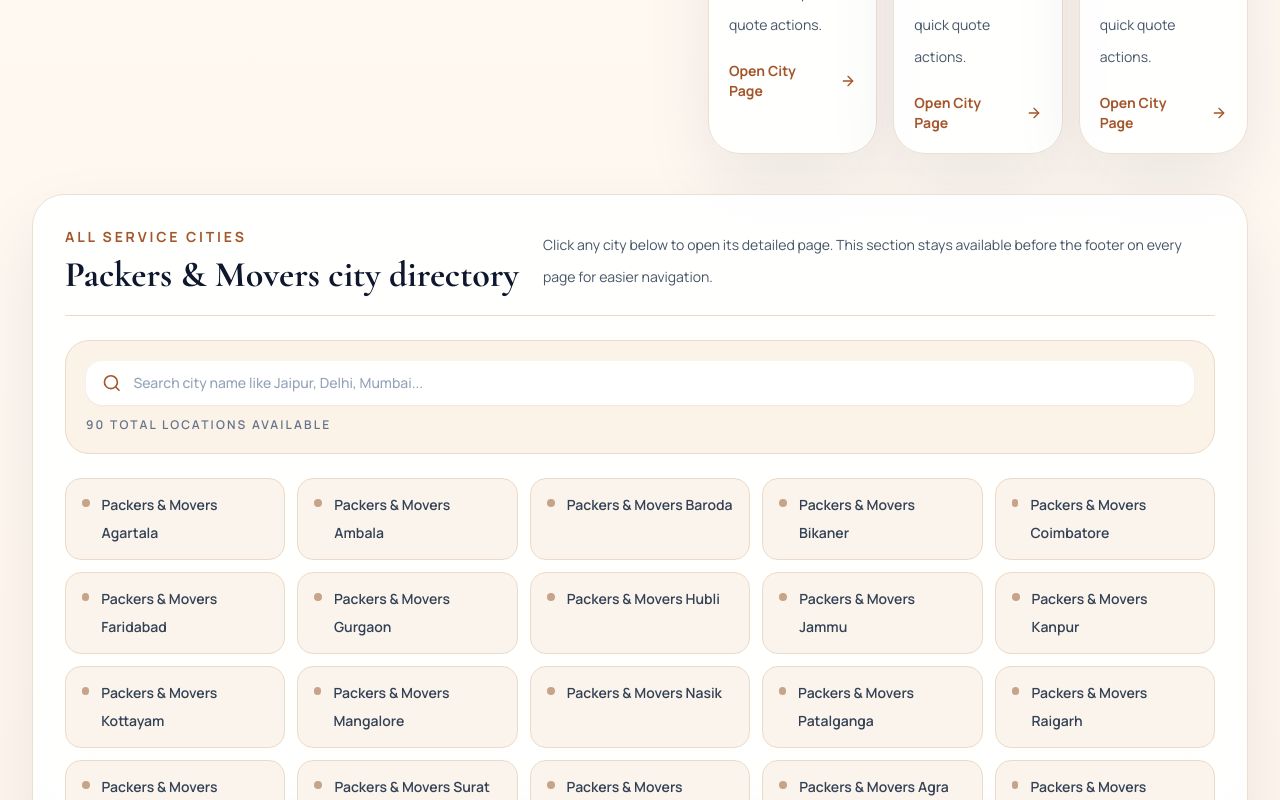
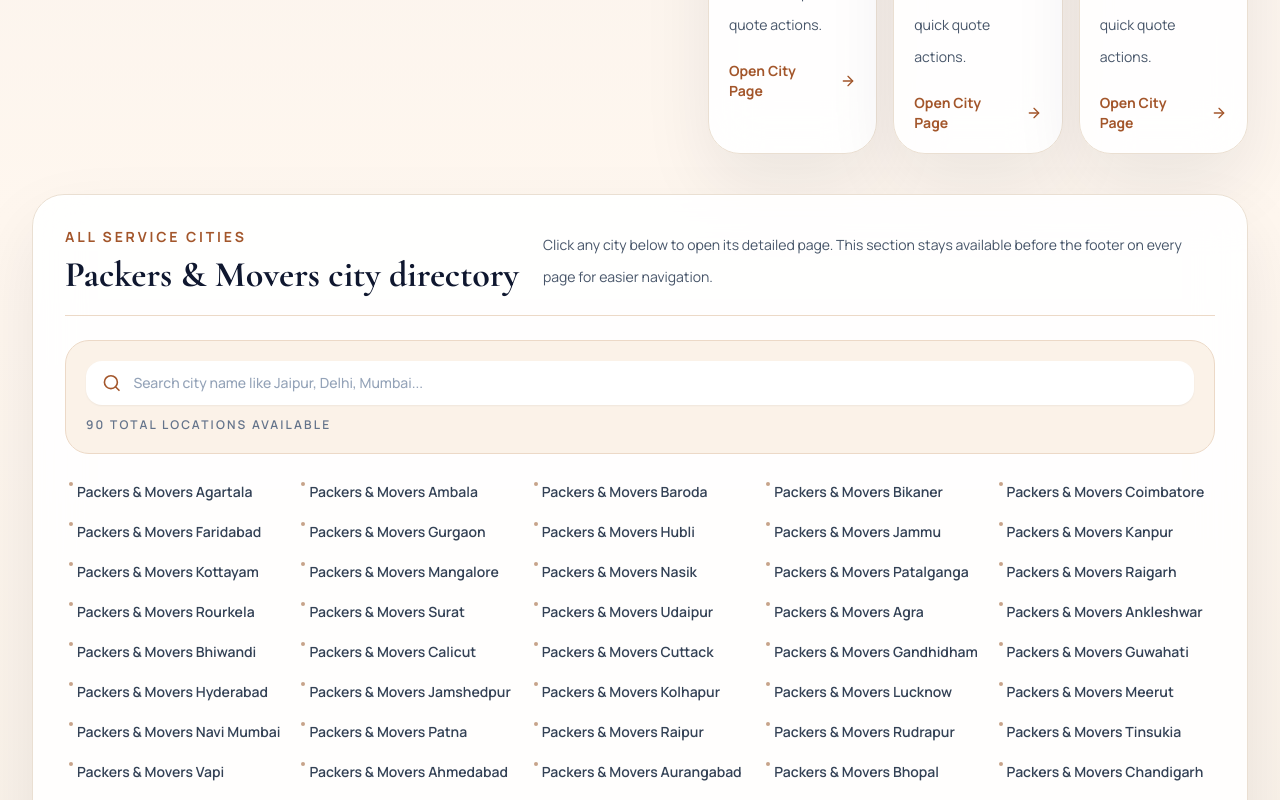
Before and after one commit to Pradeepp15012/shree-shyam-cargo, a React (Vite) app in the folder client/: page /get-quote in a window 1280 px wide. Shown: the part 2000-2800 px from the top of the page. Built offline with nearby package versions, Linux system fonts and the light colour scheme; no server answers.

Commit message:
Refine footer and quote page layout

```diff
--- a/client/src/components/Footer.jsx
+++ b/client/src/components/Footer.jsx
@@ -122,7 +122,7 @@ export default function Footer() {
       </div>
 
       <div className="flex ml-10 relative container-shell py-1">
-        <div className="grid gap-1 xl:grid-cols-6">
+        <div className="grid gap-1 xl:grid-cols-6 ">
           <FooterList title="About Us" links={aboutSectionLinks} />
           <FooterList title="Need Help ?" links={helpLinks} />
           <FooterList title="Services" links={serviceLinks} />
--- a/client/src/components/LocationDirectorySection.jsx
+++ b/client/src/components/LocationDirectorySection.jsx
@@ -76,7 +76,7 @@ export default function LocationDirectorySection() {
   const hiddenLocationCount = filteredFlatLocations.length - visibleLocations.length;
 
   return (
-    <AnimatedSection className="section-pad border-t border-[#ead9ca] bg-gradient-to-b from-[#fffaf5] via-[#fff7ef] to-[#f4ede3]">
+    <AnimatedSection className="section-pad border-t border-[#171616] bg-gradient-to-b from-[#f0ece8] via-[#fff7ef] to-[#f4ede3]">
       <div className="container-shell">
         <div className="flex flex-col gap-4 lg:flex-row lg:items-end lg:justify-between">
           <SectionHeading
@@ -162,9 +162,9 @@ export default function LocationDirectorySection() {
                   <Link
                     key={rawCity}
                     to={`/locations/${createLocationSlug(rawCity)}`}
-                    className="group flex items-start gap-3 rounded-2xl border border-[#ecd9c7] bg-[#fbf4ec] px-4 py-3 text-sm font-semibold leading-7 text-slate-700 transition hover:-translate-y-0.5 hover:border-[#d58d61] hover:bg-[#fff0e0] hover:text-[#9f4f2b]"
+                    className="group flex items-start gap-1 px-1 -py-1 text-sm font-semibold leading-7 text-slate-700 transition hover:-translate-y-0.5 hover:border-[#d58d61] hover:bg-[#fff0e0] hover:text-[#9f4f2b]"
                   >
-                    <span className="mt-2 h-2 w-2 rounded-full bg-[#c7a38a] transition group-hover:bg-[#b85c32]" />
+                    <span className="mt-1 h-1 w-1 rounded-full bg-[#c7a38a] transition group-hover:bg-[#b85c32]" />
                     <span>Packers & Movers {label}</span>
                   </Link>
                 ))}
--- a/client/src/pages/GetQuotePage.jsx
+++ b/client/src/pages/GetQuotePage.jsx
@@ -52,7 +52,7 @@ export default function GetQuotePage() {
 
       <AnimatedSection className="section-pad">
         <div className="container-shell grid gap-10 lg:grid-cols-[0.95fr_1.05fr]">
-          <div className="section-hero p-8 sm:p-10">
+          <div className="flex flex-col section-hero p-8 sm:p-10">
             <SectionHeading
               eyebrow="Get Quote"
               title="Share your move details and receive a fast estimate"
```
